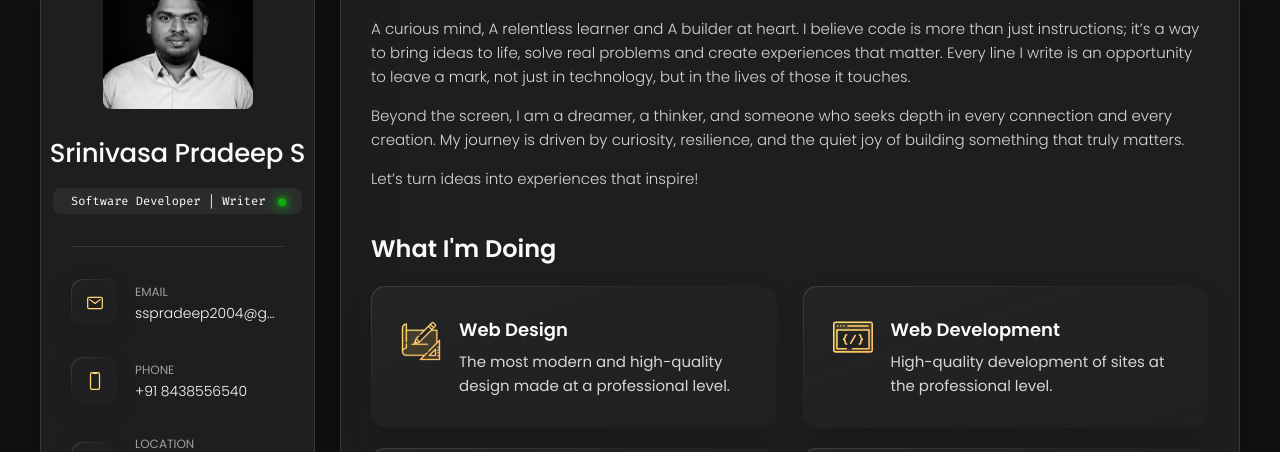
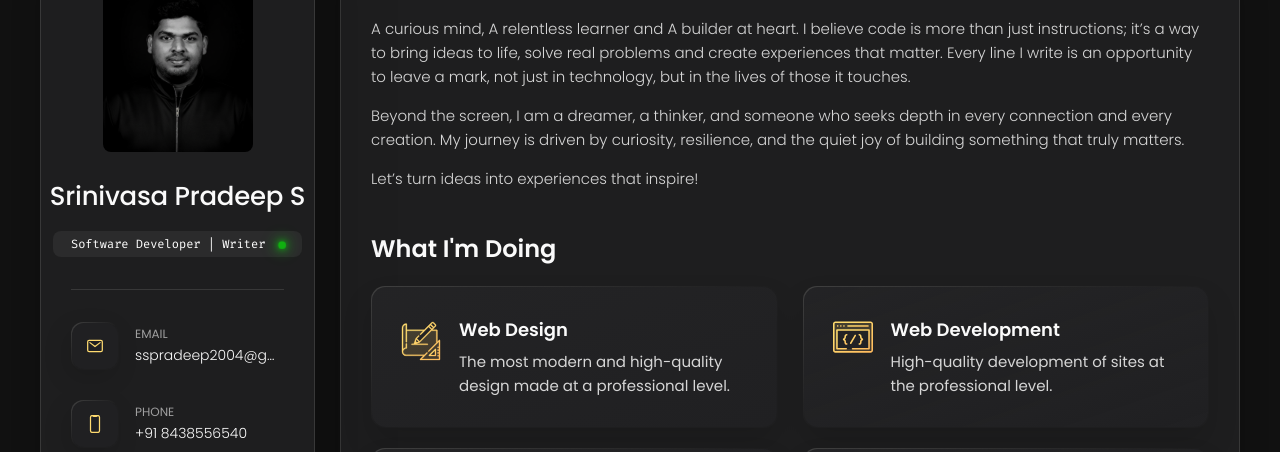
Before and after one commit to Srinivasa-Pradeep/portfolio-trail, a plain HTML site: page index.html in a window 1280 px wide. Shown: the part 162-614 px from the top of the page. Drawn offline with nearby package versions, Linux system fonts and the light colour scheme.

Commit message:
Update index.html

```diff
--- a/index.html
+++ b/index.html
@@ -44,7 +44,7 @@
       <div class="sidebar-info">
 
         <figure class="avatar-box">
-          <img src="./assets/images/pfp.png" alt="Srinivasa Pradeep" width="80">
+          <img src="./assets/images/pfp.jpg" alt="Srinivasa Pradeep" width="80">
         </figure>
 
         <div class="info-content">
```
